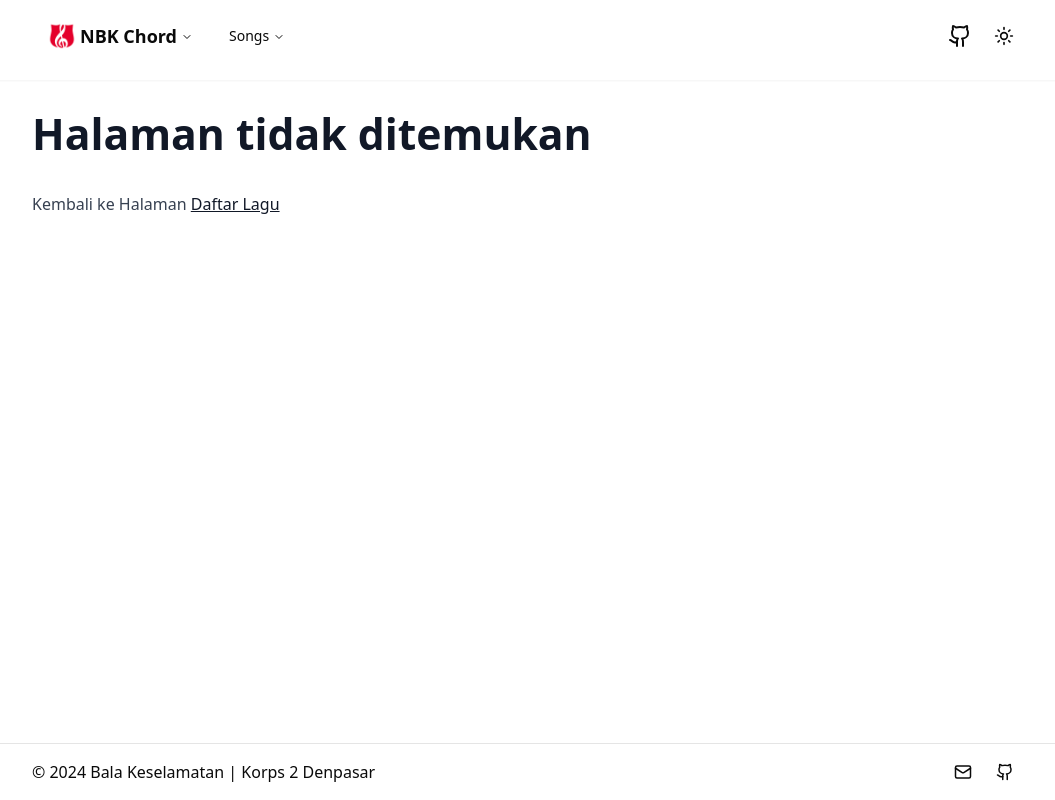
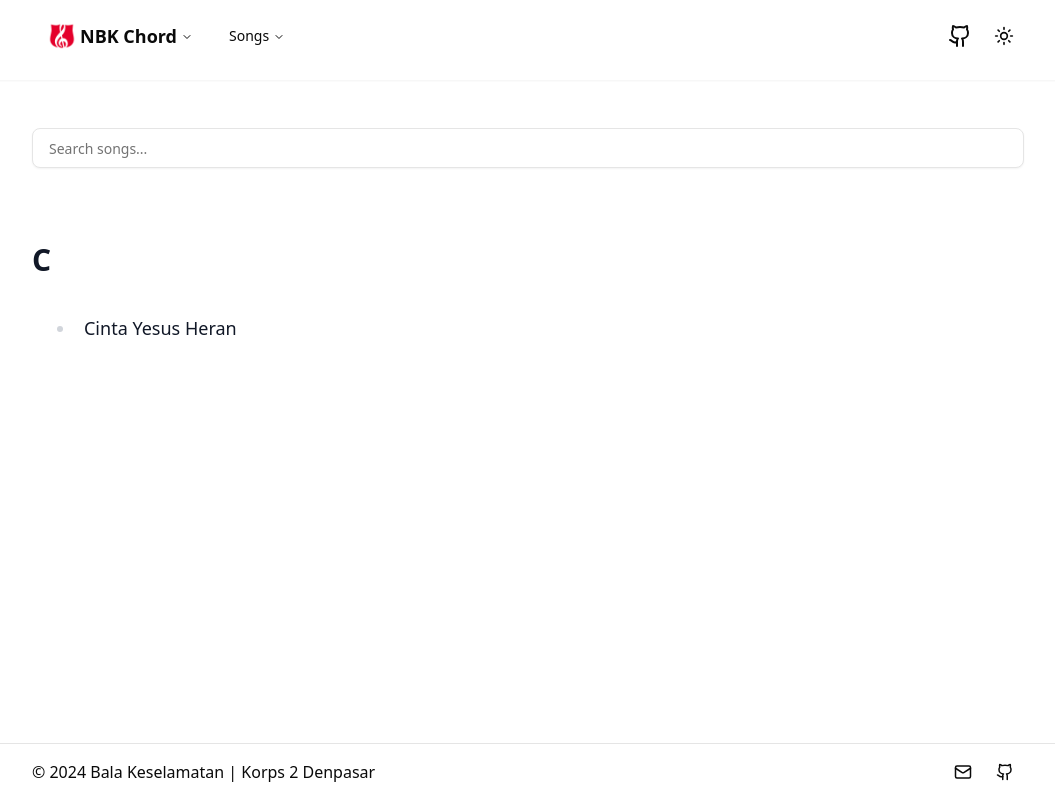
Before and after one commit to bagussuandana/nbk-chord, a Next.js app: page /chorus-list in a window 1280 px wide. Before the commit this address had no page. Shown: the whole page, without its empty margins (112-1167 px from the left). Built offline with nearby package versions, Linux system fonts and the light colour scheme.

Commit message:
first chorus

```diff
--- a/app.config.ts
+++ b/app.config.ts
@@ -11,6 +11,7 @@ import song_350_400 from './songs/song-351-400';
 import song_400_422 from './songs/song-401-442';
 // worships
 import worship_1_50 from './worships/worship-1-50';
+import chorus_1_50 from './choruses/chorus-1-50';
 
 const appConfig: any = {
   author: 'Gusti Bagus Suandana',
@@ -76,6 +77,11 @@ const appConfig: any = {
     title: 'Daftar Pujian',
     description:
       'Daftar pujian umum dari banyak sumber dilengkapi akor dan lirik.',
+  },
+  chorus_list: {
+    title: 'Daftar Chorus',
+    description:
+      'Daftar chorus umum dari banyak sumber dilengkapi akor dan lirik.',
   },
   privacy_policy: {
     title: 'Kebijakan Privasi',
@@ -217,6 +223,7 @@ const appConfig: any = {
     ...song_400_422,
   ],
   worships: [...worship_1_50],
+  choruses: [...chorus_1_50],
 };
 
 export default appConfig;
--- /dev/null
+++ b/app/chorus-list/page.tsx
@@ -0,0 +1,20 @@
+import appConfig from '@/app.config';
+import ChorusList from '@/components/chorus-list';
+import { Metadata } from 'next';
+
+export const metadata: Metadata = {
+  title: appConfig.chorus_list.title,
+  description: appConfig.chorus_list.description,
+};
+
+export default function SongList() {
+  const { choruses } = appConfig;
+
+  return (
+    <>
+      <div className='container mx-auto p-4'>
+        <ChorusList choruses={choruses} />
+      </div>
+    </>
+  );
+}
--- /dev/null
+++ b/app/chorus/cinta-yesus-heran/page.tsx
@@ -0,0 +1,35 @@
+import appConfig from '@/app.config';
+import SongHeader from '@/components/song-header';
+import SongWrapper from '@/components/song-wrapper';
+import TransposerWrapper from '@/components/transposer-wrapper';
+import Transposer from '@/lib/transposer';
+import { Metadata } from 'next';
+
+const chorusID = 'cinta-yesus-heran';
+export const metadata: Metadata = {
+  title: appConfig.choruses.find((s: any) => s.id === chorusID).title,
+  description: appConfig.choruses.find((s: any) => s.id === chorusID)
+    .description,
+};
+export default function CintaYesusHeran() {
+  const { choruses } = appConfig;
+  const chorus = choruses.find((s: any) => s.id === chorusID);
+  const chorusText = `
+  E                        A
+cinta Yesus heran sungguh ajaib benar
+      F#m       B       E
+ajaib benar cinta Tuhanku
+  E                        A
+terlihat, terdengar alkitab katakan,
+      F#m       B       E
+ajaib benar cinta Tuhanku
+`;
+  return (
+    <SongWrapper isChorus>
+      <SongHeader song={chorus} isChorus />
+      <TransposerWrapper>
+        <Transposer initialKey={chorus.chord as string} songText={chorusText} />
+      </TransposerWrapper>
+    </SongWrapper>
+  );
+}
--- /dev/null
+++ b/choruses/chorus-1-50.ts
@@ -0,0 +1,12 @@
+import { Chorus } from '@/types/chorus';
+import { Worship } from '@/types/worship';
+
+const chorus_1_50: Chorus[] = [
+  {
+    id: 'cinta-yesus-heran',
+    title: 'Cinta Yesus Heran',
+    chord: 'E',
+  },
+];
+
+export default chorus_1_50;
--- /dev/null
+++ b/components/chorus-list.tsx
@@ -0,0 +1,89 @@
+'use client';
+import React, { useState } from 'react';
+import { Input } from './ui/input';
+import { Chorus } from '@/types/chorus';
+
+import { X } from 'lucide-react';
+import SongNotFound from './song-not-found';
+import Link from 'next/link';
+
+type Props = {
+  choruses: Chorus[];
+};
+
+const ChorusList = ({ choruses }: Props) => {
+  const [searchQuery, setSearchQuery] = useState('');
+
+  // Filter choruses based on the search query
+  const filteredChoruses = choruses.filter((chorus: Chorus) =>
+    chorus.title.toLowerCase().includes(searchQuery.toLowerCase())
+  );
+
+  // Group choruses by the first letter of their title
+  const groupedChoruses = filteredChoruses.reduce(
+    (groups: Record<string, Chorus[]>, Chorus: Chorus) => {
+      const firstLetter = Chorus.title.charAt(0).toUpperCase();
+      groups[firstLetter] = groups[firstLetter] || [];
+      groups[firstLetter].push(Chorus);
+      return groups;
+    },
+    {}
+  );
+
+  return (
+    <div>
+      {/* Header */}
+      <div className='mb-4 flex flex-row items-center gap-2 justify-between'>
+        {/* Search Input */}
+        <div className='relative w-full'>
+          <Input
+            type='text'
+            placeholder='Search songs...'
+            value={searchQuery}
+            onChange={(e) => setSearchQuery(e.target.value)}
+            className='w-full px-4 py-2 border rounded-lg shadow-sm focus:outline-none focus:ring focus:ring-blue-300'
+          />
+          {searchQuery && (
+            <button
+              onClick={() => setSearchQuery('')}
+              className='absolute top-2.5 right-3 text-gray-500 hover:text-gray-700'
+            >
+              <X className='w-5 h-5' />
+            </button>
+          )}
+        </div>
+      </div>
+
+      {/* Content */}
+      <div className='grid gap-2'>
+        {filteredChoruses.length > 0 ? (
+          <div>
+            {Object.keys(groupedChoruses)
+              .sort()
+              .map((letter) => (
+                <div key={letter}>
+                  <h2 className='font-semibold'>{letter}</h2>
+                  <ul className='ml-4 list-disc'>
+                    {groupedChoruses[letter].map((chorus) => (
+                      <li key={chorus.id} className='text-gray-700'>
+                        <Link
+                          href={`/chorus/${chorus.id}`}
+                          className='hover:underline no-underline'
+                        >
+                          {chorus.title}
+                        </Link>
+                      </li>
+                    ))}
+                  </ul>
+                </div>
+              ))}
+          </div>
+        ) : (
+          <SongNotFound text='No songs found.' />
+        )}
+      </div>
+    </div>
+  );
+};
+
+export default ChorusList;
--- a/components/header.tsx
+++ b/components/header.tsx
@@ -149,6 +149,11 @@ const Header = () => {
                     <ul className='grid w-[400px] gap-3 p-4 md:w-[500px] md:grid-cols-2 lg:w-[600px] '>
                       {components.map((component) => (
                         <ListItem
+                          className={
+                            activePathname == component.href
+                              ? 'bg-accent text-accent-foreground'
+                              : ''
+                          }
                           key={component.title}
                           title={component.title}
                           href={component.href}
--- a/components/song-header.tsx
+++ b/components/song-header.tsx
@@ -1,11 +1,11 @@
-"use client";
-import appConfig from "@/app.config";
-import Link from "next/link";
-import React from "react";
-import { Button } from "./ui/button";
-import { ChevronLeft, ChevronRight, ListMusicIcon } from "lucide-react";
-import clsx from "clsx";
-import YoutubeThumbnail from "./youtube-thumbnail";
+'use client';
+import appConfig from '@/app.config';
+import Link from 'next/link';
+import React from 'react';
+import { Button } from './ui/button';
+import { ChevronLeft, ChevronRight, ListMusicIcon } from 'lucide-react';
+import clsx from 'clsx';
+import YoutubeThumbnail from './youtube-thumbnail';
 
 type Props = {
   song: {
@@ -17,13 +17,14 @@ type Props = {
     tempo: string;
   };
   isWorship?: boolean;
+  isChorus?: boolean;
 };
 
-const SongHeader = ({ song, isWorship = false }: Props) => {
+const SongHeader = ({ song, isWorship = false, isChorus = false }: Props) => {
   const { tempos } = appConfig;
   const getTempoName = (bpm: number): string | null => {
     for (const tempo of tempos) {
-            const [min, max] = tempo.bpm_range.split("-").map(Number);
+      const [min, max] = tempo.bpm_range.split('-').map(Number);
       if (bpm >= min && bpm <= max) {
         return tempo.name;
       }
@@ -33,78 +34,77 @@ const SongHeader = ({ song, isWorship = false }: Props) => {
   const tempoName = getTempoName(song?.tempo ? Number(song?.tempo) : 0);
   const songID = Number(song?.id);
   const savePrevUrl = () => {
-        if (typeof window !== "undefined") {
-            if (typeof window !== "undefined") {
+    if (typeof window !== 'undefined') {
+      if (typeof window !== 'undefined') {
         localStorage.setItem(
-                    "prevUrl",
-                    location.pathname.split("/").slice(-1)[0]
+          'prevUrl',
+          location.pathname.split('/').slice(-1)[0]
         );
       }
     }
   };
   return (
     <div>
-            <h1 className="sr-only">
-                {song.title} {song?.description} {song.title.replace(/-/g, " ")}
+      <h1 className='sr-only'>
+        {song.title} {song?.description} {song.title.replace(/-/g, ' ')}
       </h1>
-            <div className="flex w-full justify-between items-center">
+      <div className='flex w-full justify-between items-center'>
         <h1
           className={clsx(
-                        isWorship ? "capitalize" : "uppercase",
-                        "font-bold"
+            isWorship || isChorus ? 'capitalize' : 'uppercase',
+            'font-bold'
           )}
         >
           {song.title}
         </h1>
-                <Link href={"/song-list"}>
-                    <Button size={"icon"}>
+        <Link href={'/song-list'}>
+          <Button size={'icon'}>
             <ListMusicIcon />
           </Button>
         </Link>
       </div>
       <div
         className={clsx(
-                    isWorship
-                        ? "hidden"
-                        : "flex w-full justify-between items-center mt-4"
+          isWorship || isChorus
+            ? 'hidden'
+            : 'flex w-full justify-between items-center mt-4'
         )}
       >
         {songID > 1 ? (
           <Link href={`/song/${songID - 1}`}>
-                        <Button variant={"outline"} onClick={savePrevUrl}>
-                            <ChevronLeft className="w-5 h-5 -ml-2" />{" "}
-                            {`NBK ${songID - 1}`}
+            <Button variant={'outline'} onClick={savePrevUrl}>
+              <ChevronLeft className='w-5 h-5 -ml-2' /> {`NBK ${songID - 1}`}
             </Button>
           </Link>
         ) : (
           <div></div>
         )}
         <Link href={`/song/${songID + 1}`}>
-                    <Button variant={"outline"} onClick={savePrevUrl}>
+          <Button variant={'outline'} onClick={savePrevUrl}>
             {`NBK ${songID + 1}`}
-                        <ChevronRight className="w-5 h-5 -mr-2" />
+            <ChevronRight className='w-5 h-5 -mr-2' />
           </Button>
         </Link>
       </div>
 
-            <h2 className="capitalize">
+      <h2 className='capitalize'>
         {song?.description} <span></span>
       </h2>
       {isWorship ? (
-                <div className="flex flex-col">
+        <div className='flex flex-col'>
           <YoutubeThumbnail worship={song as any} />
-                    <p className="capitalize">
-                        Chord :{" "}
-                        <span className="text-primary">{song?.chord}</span>
+          <p className='capitalize'>
+            Chord : <span className='text-primary'>{song?.chord}</span>
           </p>
         </div>
+      ) : isChorus ? (
+        <p className='capitalize'>
+          Chord : <span className='text-primary'>{song?.chord}</span>
+        </p>
       ) : (
-                <p className="capitalize">
-                    Chord : <span className="text-primary">{song?.chord}</span>{" "}
-                    |{" "}
-                    <span className="text-black dark:text-gray-100">
-                        {song?.rhythm}
-                    </span>{" "}
+        <p className='capitalize'>
+          Chord : <span className='text-primary'>{song?.chord}</span> |{' '}
+          <span className='text-black dark:text-gray-100'>{song?.rhythm}</span>{' '}
           | {song?.tempo} | {tempoName}
         </p>
       )}
--- a/components/song-wrapper.tsx
+++ b/components/song-wrapper.tsx
@@ -1,22 +1,24 @@
-"use client";
-import React, { PropsWithChildren } from "react";
+'use client';
+import React, { PropsWithChildren } from 'react';
 
-import { motion, AnimatePresence } from "framer-motion";
-import { usePathname } from "next/navigation";
+import { motion, AnimatePresence } from 'framer-motion';
+import { usePathname } from 'next/navigation';
+import clsx from 'clsx';
 
 const SongWrapper = ({
   children,
   isWorship,
-}: PropsWithChildren & { isWorship?: boolean }) => {
+  isChorus,
+}: PropsWithChildren & { isWorship?: boolean; isChorus?: boolean }) => {
   const pathname = usePathname(); // Get the current URL path
-    const pathParts = pathname?.split("/"); // Split by "/"
+  const pathParts = pathname?.split('/'); // Split by "/"
   const extractedId = pathParts?.[pathParts.length - 1];
 
   const extractInitials = (text: string) => {
     return text
-            .split("-")
+      .split('-')
       .map((word) => word.charAt(0).toUpperCase())
-            .join("");
+      .join('');
   };
 
   const id = extractedId
@@ -25,12 +27,12 @@ const SongWrapper = ({
       : Number(extractedId)
     : null;
   let prevId = null;
-    if (typeof window !== "undefined") {
-        prevId = localStorage.getItem("prevUrl");
+  if (typeof window !== 'undefined') {
+    prevId = localStorage.getItem('prevUrl');
   }
 
   let AnimationSettings;
-    if (prevId === "") {
+  if (prevId === '') {
     // No previous id, animate from bottom to top
     AnimationSettings = {
       transition: { duration: 0.5 },
@@ -58,14 +60,20 @@ const SongWrapper = ({
   return (
     <AnimatePresence>
       <motion.div
-                className="container relative"
+        className='container relative'
         {...AnimationSettings}
         key={`nbk-${id}`} // Use the id from the URL as the key
       >
-                <div className="absolute text-[200px] text-gray-900/5 dark:text-gray-50/5 bottom-0 right-0">
+        <div
+          className={clsx(
+            isChorus
+              ? 'hidden'
+              : 'absolute text-[200px] text-gray-900/5 dark:text-gray-50/5 bottom-0 right-0'
+          )}
+        >
           {id}
         </div>
-                <section className="prose dark:prose-invert max-w-full">
+        <section className='prose dark:prose-invert max-w-full'>
           {children}
         </section>
       </motion.div>
--- /dev/null
+++ b/types/chorus.d.ts
@@ -0,0 +1,6 @@
+export type Chorus = {
+  id: string;
+  title: string;
+  chord: string;
+  description?: string;
+};
```
Lines whose indentation alone changed are shown as unchanged.
